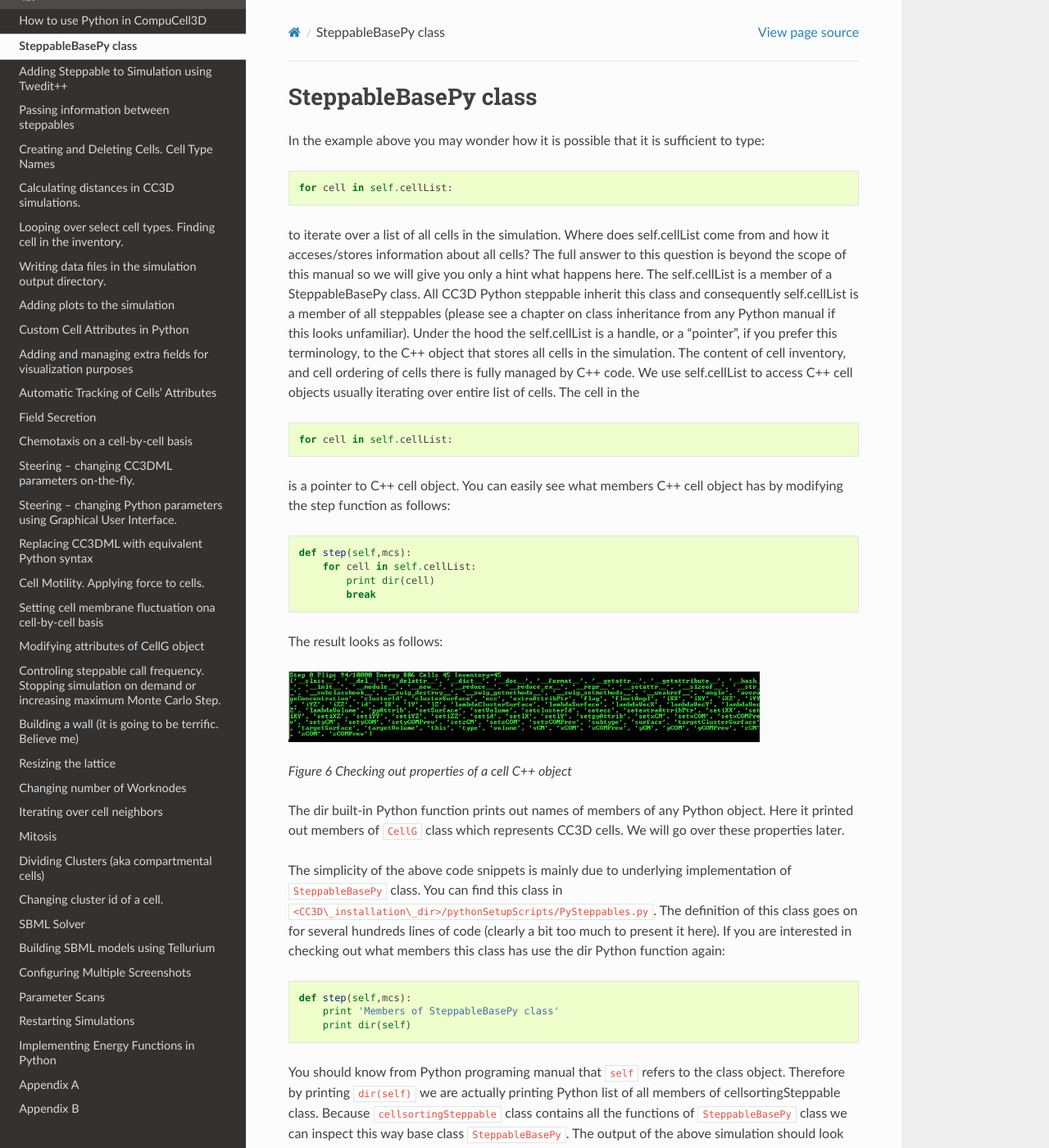
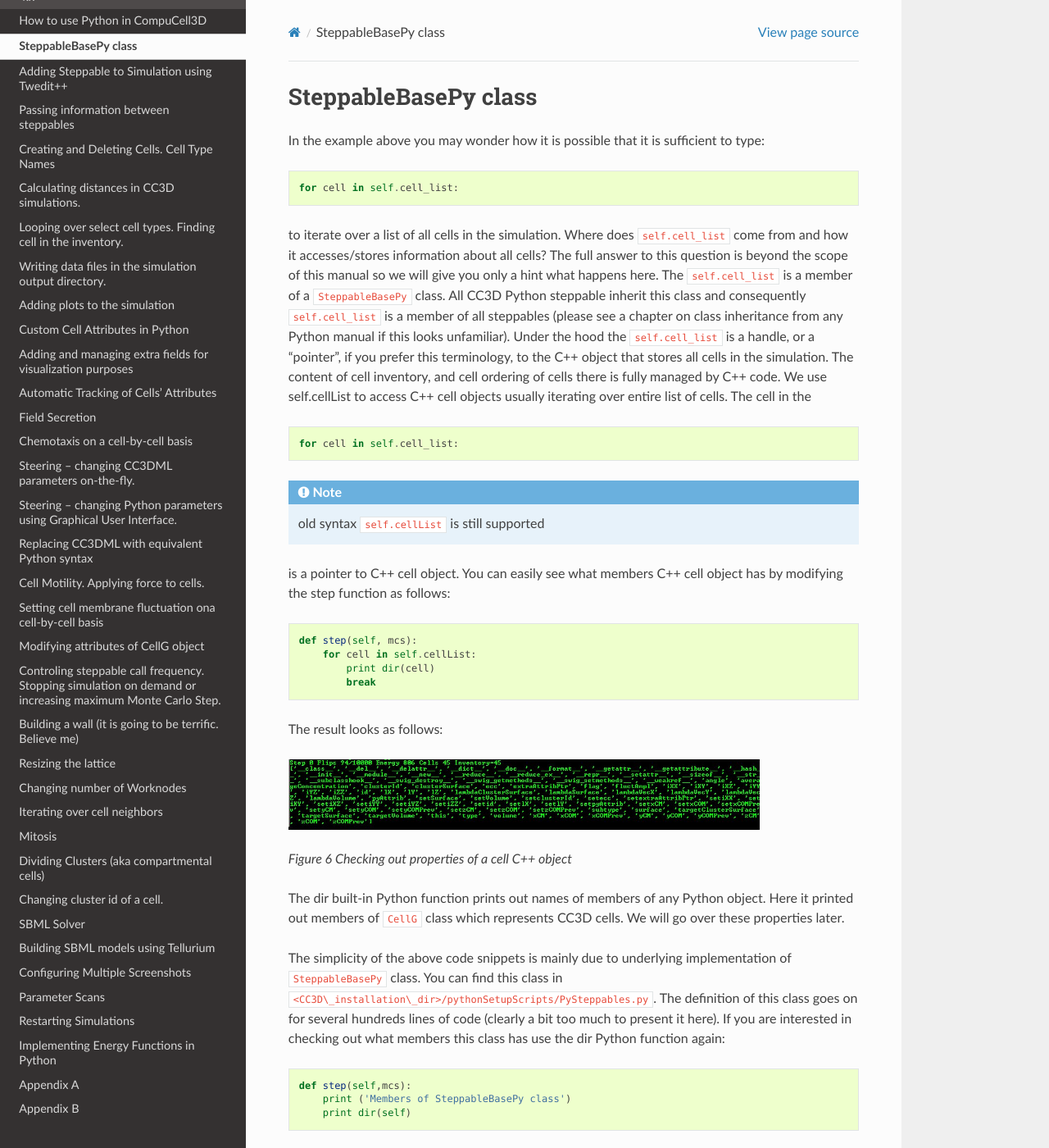
Before and after one commit to CompuCell3D/PythonScriptingManual, a Sphinx documentation site: the page built from docs/SteppableBasePy_class.rst, in a window 1280 px wide and 1400 px high. Shown: the whole window at 82% size. Built offline with Sphinx 7.4.7 and the Read the Docs theme 2.0.0, drawn with Linux system fonts in a browser that asks for light colours; some of the changed text lies outside the part shown.

Commit message:
updated SteppableBasePy_class

```diff
--- a/docs/SteppableBasePy_class.rst
+++ b/docs/SteppableBasePy_class.rst
@@ -6,17 +6,17 @@ sufficient to type:
 
 .. code-block:: python
 
-        for cell in self.cellList:
+        for cell in self.cell_list:
 
 to iterate over a list of all cells in the simulation. Where does
-self.cellList come from and how it acceses/stores information about all
+``self.cell_list`` come from and how it accesses/stores information about all
 cells? The full answer to this question is beyond the scope of this
 manual so we will give you only a hint what happens here. The
-self.cellList is a member of a SteppableBasePy class. All CC3D Python
-steppable inherit this class and consequently self.cellList is a member
+``self.cell_list`` is a member of a ``SteppableBasePy`` class. All CC3D Python
+steppable inherit this class and consequently ``self.cell_list`` is a member
 of all steppables (please see a chapter on class inheritance from any
 Python manual if this looks unfamiliar). Under the hood the
-self.cellList is a handle, or a “pointer”, if you prefer this
+``self.cell_list`` is a handle, or a “pointer”, if you prefer this
 terminology, to the C++ object that stores all cells in the simulation.
 The content of cell inventory, and cell ordering of cells there is fully
 managed by C++ code. We use self.cellList to access C++ cell objects
@@ -24,14 +24,18 @@ usually iterating over entire list of cells. The cell in the
 
 .. code-block:: python
 
-        for cell in self.cellList:
+        for cell in self.cell_list:
+
+.. note::
+
+   old syntax ``self.cellList`` is still supported
 
 is a pointer to C++ cell object. You can easily see what members C++
 cell object has by modifying the step function as follows:
 
 .. code-block:: python
 
-        def step(self,mcs):
+        def step(self, mcs):
             for cell in self.cellList:
                 print dir(cell)
                 break
@@ -57,12 +61,12 @@ again:
 .. code-block:: python
 
     def step(self,mcs):
-        print 'Members of SteppableBasePy class'
+        print ('Members of SteppableBasePy class')
         print dir(self)
 
 You should know from Python programing manual that ``self`` refers to the
 class object. Therefore by printing ``dir(self)`` we are actually printing
-Python list of all members of cellsortingSteppable class. Because
+Python list of all members of ``cellsortingSteppable`` class. Because
 ``cellsortingSteppable`` class contains all the functions of ``SteppableBasePy``
 class we can inspect this way base class ``SteppableBasePy``. The output of
 the above simulation should look as follows:
```
